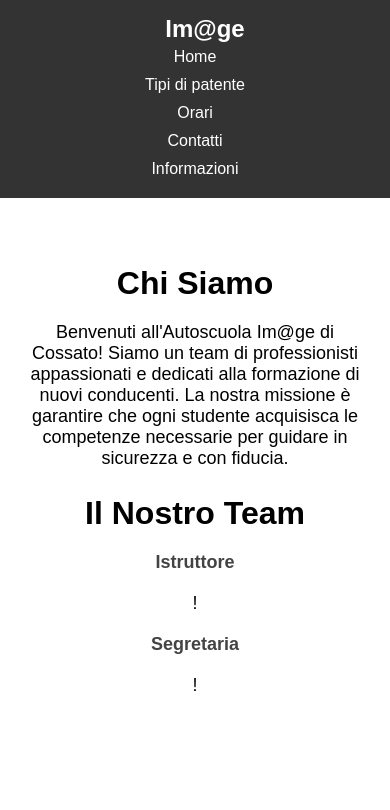
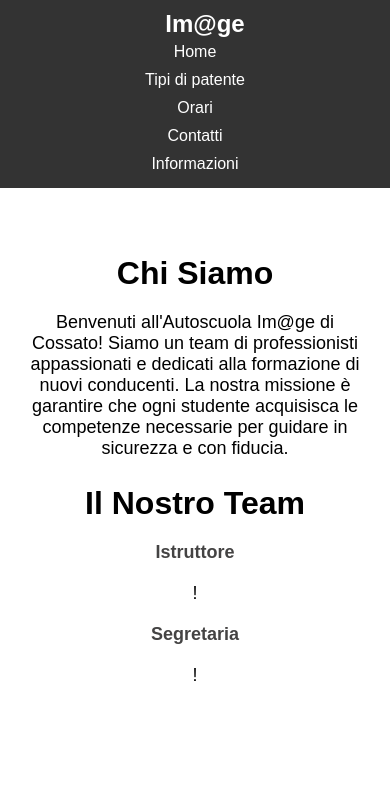
Before and after one commit to OUTLET17/Autoscuola-Im-ge, a plain HTML site: page index.html in a window 390 px wide. Shown: the top 810 px of the page. Drawn offline with Linux system fonts and the light colour scheme; a web font is replaced by a local one.

Commit message:
Update index.css

```diff
--- a/index.css
+++ b/index.css
@@ -233,14 +233,3 @@ body {
 .role    {
     color: rgb(68, 67, 67);
 }
-@media (max-width: 600px) {
-    body {
-        background-color: #ffffff;
-    }
-    header {
-        padding: 15px 0;
-    }
-    main {
-        padding: 15px;
-    }
-}
```
